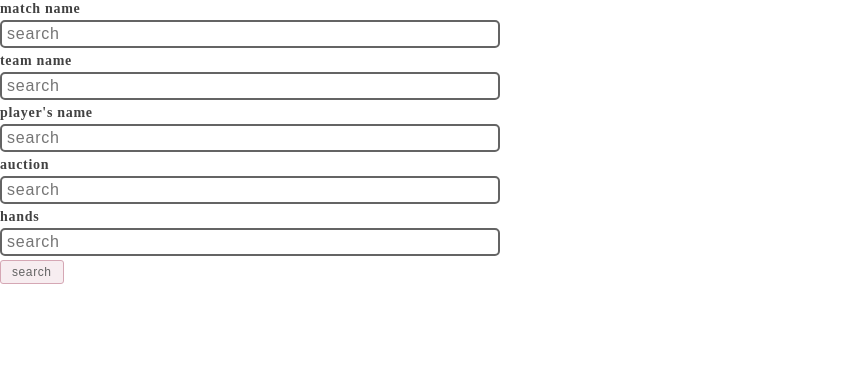
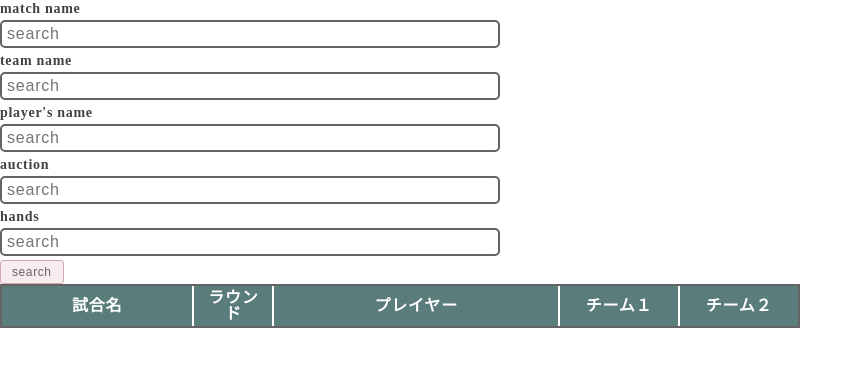
Before and after one commit to minamitopon/bridge_db, a Nuxt app: page /search/search in a window 1280 px wide. Shown: the top 366 px of the page, without its empty margins (0-863 px from the left). Built offline with nearby package versions, Linux system fonts and the light colour scheme.

Commit message:
fix table

```diff
--- /dev/null
+++ b/components/atom/common/AmCommonTable.vue
@@ -0,0 +1,31 @@
+<script lang="ts" setup>
+import { computed } from "vue";
+
+interface Props {
+  fixed: boolean;
+}
+
+const Props = withDefaults(defineProps<Props>(), {
+  fixed: false,
+});
+
+const modifierClass = computed(() => {
+  return {
+    "am-common-table--fixed": Props.fixed,
+  };
+});
+</script>
+
+<template lang="pug">
+table.am-common-table(:class="modifierClass")
+  slot
+</template>
+
+<style lang="sass">
+.am-common-table
+  width: 100%
+  border-collapse: collapse
+  border: solid 2px #646464
+  .am-common-table--fixed
+    table-layout: fixed
+</style>
--- /dev/null
+++ b/components/atom/common/AmCommonTableCell.vue
@@ -0,0 +1,12 @@
+<script lang="ts" setup></script>
+
+<template lang="pug">
+td.am-common-table-cell
+  slot
+</template>
+
+<style lang="sass">
+.am-common-table-cell
+  border: solid 2px #646464
+  padding: 4px 8px
+</style>
--- /dev/null
+++ b/components/atom/common/AmCommonTableHeaderCell.vue
@@ -0,0 +1,25 @@
+<script lang="ts" setup></script>
+
+<template lang="pug">
+th.am-common-table-header-cell
+  slot
+</template>
+
+<style lang="sass">
+.am-common-table-header-cell
+	background: #5a7c7b
+	font-weight: bold
+	color: #fff
+	border: solid 2px #646464
+	padding: 4px 8px
+	position: relative
+	&:not(:last-child)::after
+		display: block
+		content: ''
+		width: 2px
+		height: 100%
+		background-color: #fff
+		position: absolute
+		top: 0
+		right: -2px
+</style>
--- /dev/null
+++ b/components/atom/common/AmCommonTableRow.vue
@@ -0,0 +1,8 @@
+<script lang="ts" setup></script>
+
+<template lang="pug">
+tr.am-common-table-row
+  slot
+</template>
+
+<style lang="sass"></style>
--- a/pages/search/search.vue
+++ b/pages/search/search.vue
@@ -1,12 +1,23 @@
 <script lang="ts" setup>
+import { ref, computed } from "vue";
+import { type matchRecord } from "../../types/front/index";
+
+const defaultMatchRecordArray: matchRecord[] = [];
+const tableContents = ref(defaultMatchRecordArray);
+
 async function search(query) {
-  const { data: res } = await useFetch("/api/sql/search/search-match", {
+  const { data: result } = await useFetch("/api/sql/search/search-match", {
     method: "POST",
     body: {
       contents: query,
     },
   });
+  tableContents.value = JSON.parse(result.value);
 }
+
+const cols = computed(() => {
+  return ["auto", "80px", "auto", "120px", "120px"];
+});
 </script>
 
 <template lang="pug">
@@ -14,4 +25,33 @@ async function search(query) {
   am-common-inner(inner-size="m")
     template(v-slot:content)
       og-search(@search="search")
+  am-common-inner(inner-size="m")
+    template(v-slot:content)
+      am-common-table(fixed)
+        colgroup
+          col(v-for="col in cols" :width="col")
+        thead
+          am-common-table-row
+            am-common-table-header-cell
+              | 試合名
+            am-common-table-header-cell
+              | ラウンド
+            am-common-table-header-cell
+              | プレイヤー
+            am-common-table-header-cell
+              | チーム１
+            am-common-table-header-cell
+              | チーム２
+        tbody
+          am-common-table-row(v-for="match in tableContents")
+            am-common-table-cell
+              | {{ match.name }}
+            am-common-table-cell
+              | {{ match.round }}
+            am-common-table-cell
+              | {{ match.players }}
+            am-common-table-cell
+              | {{ match.teamOpen }}
+            am-common-table-cell
+              | {{ match.teamClose }}
 </template>
```
Also changed, not shown: types/front/index.ts (+14 -0 lines).
